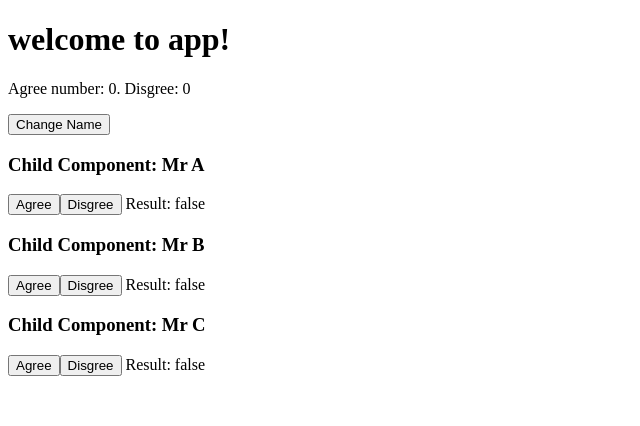
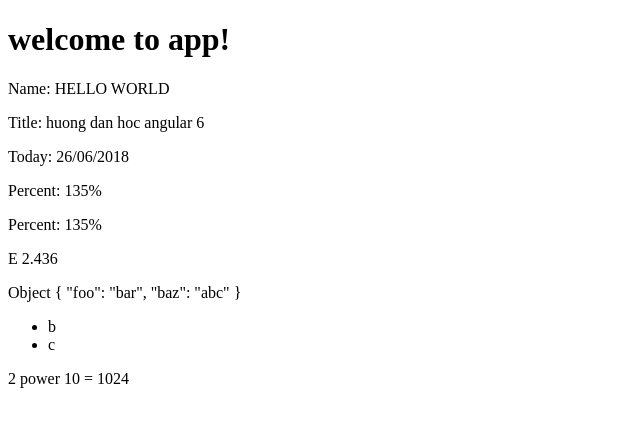
Before and after one commit to tanmyblog/learning-angular-2, an Angular app: page / in a window 1280 px wide. Shown: the top 426 px of the page, without its empty margins (0-640 px from the left). Built offline with nearby package versions, Linux system fonts and the light colour scheme.

Commit message:
Learning Pipies

```diff
--- a/src/app/app.component.html
+++ b/src/app/app.component.html
@@ -1,6 +1,3 @@
 <h1>welcome to {{ title }}!</h1>
 
-<p>Agree number: {{agree}}. Disgree: {{disgree}}</p>
-<button (click)="changeName()">Change Name</button>
-
-<my-tutorial *ngFor="let person of names" [name]="person" (onVote)="parentVote($event)"></my-tutorial>
+<my-tutorial ></my-tutorial>
--- a/src/app/app.component.ts
+++ b/src/app/app.component.ts
@@ -1,5 +1,4 @@
-import { TutorialComponent } from './tutorial/tutorial.component';
-import { Component, ViewChild } from '@angular/core';
+import { Component} from '@angular/core';
 
 @Component({
   selector: 'app-root',
@@ -8,20 +7,4 @@ import { Component, ViewChild } from '@angular/core';
 })
 export class AppComponent {
   title = 'app';
-
-  public agree: number = 0;
-  public disgree: number = 0;
-  public names = ['Mr A', 'Mr B', 'Mr C'];
-
-  @ViewChild(TutorialComponent)
-  private tutorialComponent : TutorialComponent;
-
-  parentVote(agree: boolean) {
-    if(agree==true) this.agree++;
-    else this.disgree++;
-  }
-
-  changeName(){
-    this.tutorialComponent.setName('Change name in Parent');
-  }
 }
--- a/src/app/app.module.ts
+++ b/src/app/app.module.ts
@@ -1,3 +1,4 @@
+import { ExponentialStrengthPipe } from './pipes/exponential-strength.pipes';
 import { TutorialComponent } from './tutorial/tutorial.component';
 import { BrowserModule } from '@angular/platform-browser';
 import { NgModule } from '@angular/core';
@@ -8,7 +9,8 @@ import { AppComponent } from './app.component';
 @NgModule({
   declarations: [
     AppComponent,
-    TutorialComponent
+    TutorialComponent,
+    ExponentialStrengthPipe
   ],
   imports: [
     BrowserModule,
--- /dev/null
+++ b/src/app/pipes/exponential-strength.pipes.ts
@@ -0,0 +1,9 @@
+import {PipeTransform, Pipe} from '@angular/core';
+
+@Pipe ({name: 'exponentialStrength'})
+export class ExponentialStrengthPipe implements PipeTransform{
+    transform(value: number, exponent: string) : number {
+        let exp = parseFloat(exponent);
+        return Math.pow(value, isNaN(exp) ? 1 : exp);
+    }
+}
--- a/src/app/tutorial/tutorial.component.ts
+++ b/src/app/tutorial/tutorial.component.ts
@@ -1,31 +1,31 @@
-import { Component, Input, Output, EventEmitter } from '@angular/core';
+import { Component } from '@angular/core';
 
 @Component({
     selector: 'my-tutorial',
     template: `
-        <h3>Child Component: {{name}}</h3>
+        <p>Name: {{name | uppercase}}</p>
+        <p>Title: {{title | lowercase }}</p>
+        <p>Today: {{today | date:"dd/MM/yyyy" }}</p>
+        <p>Percent: {{ percentNumber | percent }}</p>
+        <p>Percent: {{ percentNumber | percent }}</p>
+        <p>E {{e | number}}</p>
+        <p>Object {{object | json}}</p>
 
-        <button [disabled]="voted" (click)="vote(true)">Agree</button>
-        <button [disabled]="voted" (click)="vote(false)">Disgree</button>
-        Result: {{voted}}
+        <ul>
+            <li *ngFor="let i of collection | slice:1:3" >{{i}}</li>
+        </ul>
+
+        <p>2 power 10 = {{2 | exponentialStrength:10 }}</p>
     `,
-    styles: [`
-
-    `]
+    styles: [``]
 })
 
 export class TutorialComponent {
-    @Input() name: string;
-    @Output() onVote = new EventEmitter<boolean>();
-
-    public voted: boolean = false;
-
-    setName(name: string) {
-        this.name = name;
-    }
-
-    vote(agree: boolean) {
-        this.voted = true;
-        this.onVote.emit(agree);
-    }
+    public name = "Hello World";
+    public title = "Huong Dan hoc Angular 6";
+    public today = Date.now();
+    public percentNumber = 1.3456;
+    public e:number = 2.435586877862423;
+    public object : object = {'foo':'bar', 'baz':'abc'};
+    public collection : string[] = ['a','b','c','d'];
 }
```
